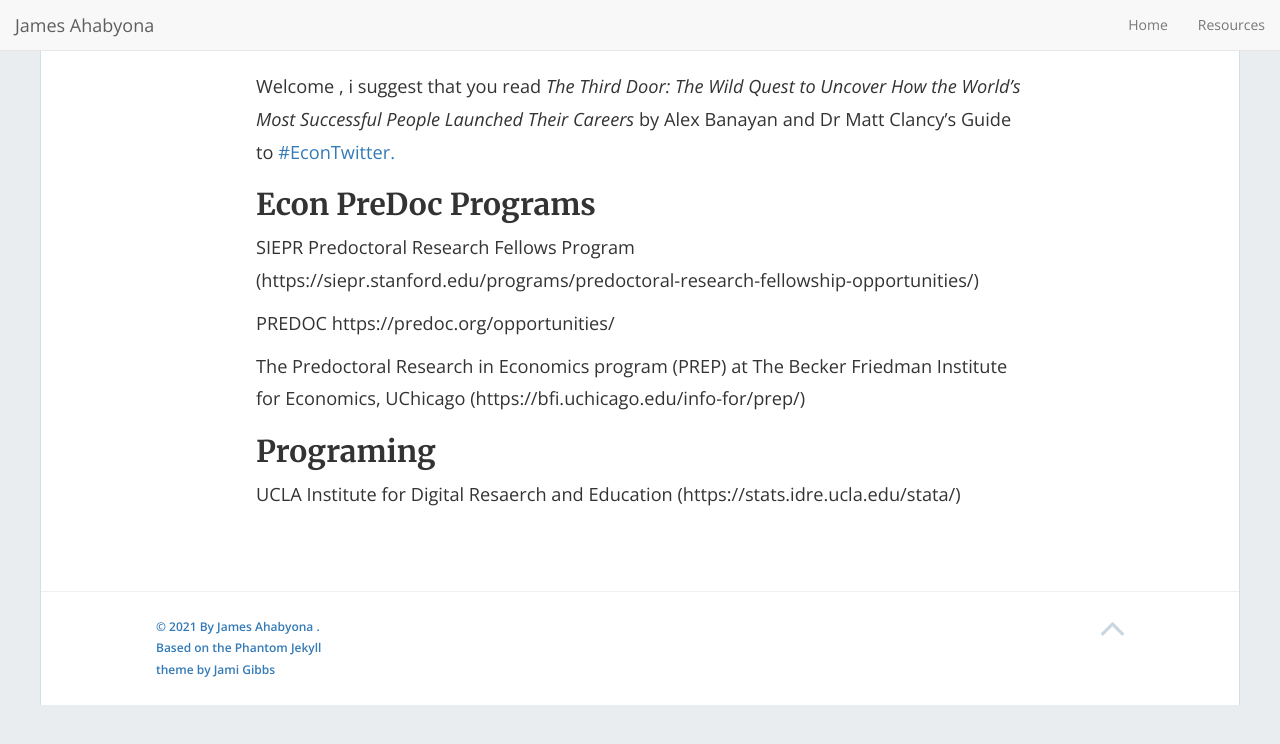
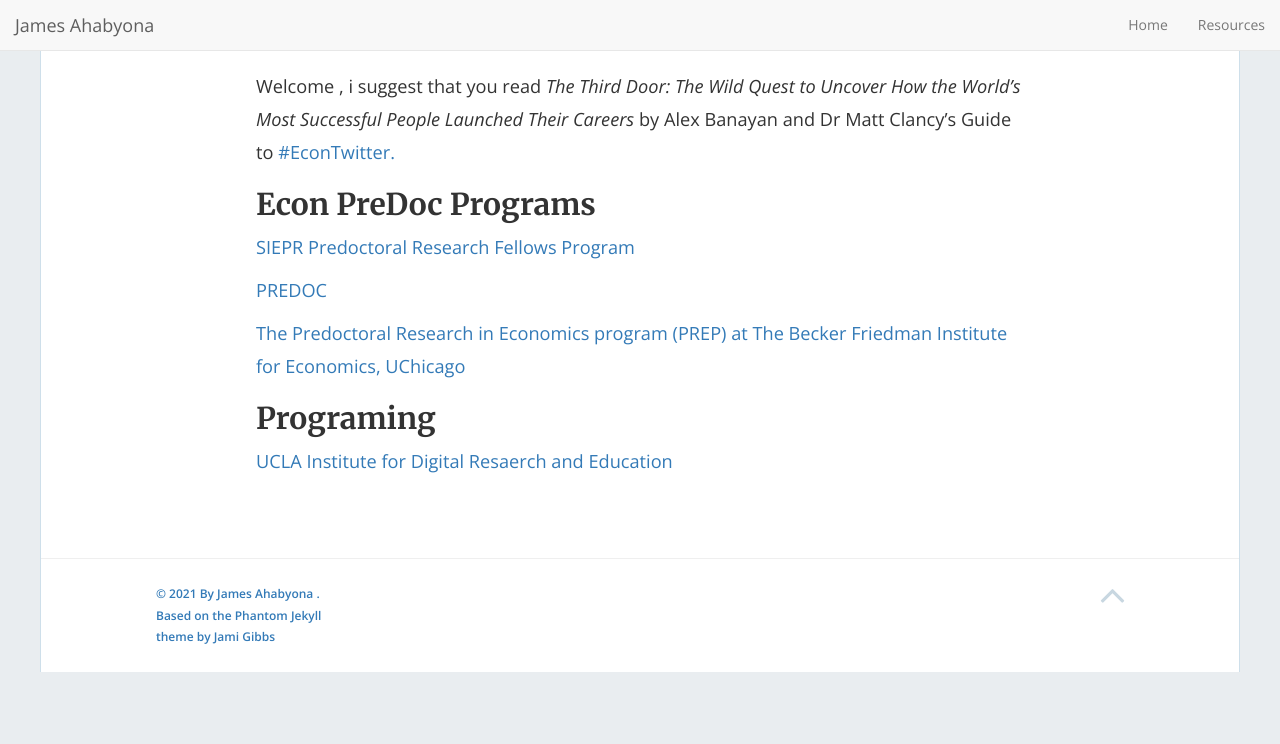
Before and after one commit to mariaelenaguer/mariaelenaguer.github.io, a Jekyll site: the page built from Resources.md, in a window 1280 px wide. Shown: the top 744 px of the page. Built offline with Jekyll 4.4.1, drawn with Linux system fonts in a browser that asks for light colours; nearby versions of some CDN libraries.

Commit message:
Update Resources.md

```diff
--- a/Resources.md
+++ b/Resources.md
@@ -8,13 +8,17 @@
 
 ## Econ PreDoc Programs
 
-SIEPR Predoctoral Research Fellows Program (https://siepr.stanford.edu/programs/predoctoral-research-fellowship-opportunities/)
 
-PREDOC https://predoc.org/opportunities/
+[SIEPR Predoctoral Research Fellows Program](https://siepr.stanford.edu/programs/predoctoral-research-fellowship-opportunities/)
 
-The Predoctoral Research in Economics program (PREP) at The Becker Friedman Institute for Economics, UChicago (https://bfi.uchicago.edu/info-for/prep/)
+
+[PREDOC](https://predoc.org/opportunities/)
+
+
+[The Predoctoral Research in Economics program (PREP) at The Becker Friedman Institute for Economics, UChicago](https://bfi.uchicago.edu/info-for/prep/)
 
 
 ## Programing
 
-UCLA Institute for Digital Resaerch and Education (https://stats.idre.ucla.edu/stata/)
+
+[UCLA Institute for Digital Resaerch and Education](https://stats.idre.ucla.edu/stata/)
```
